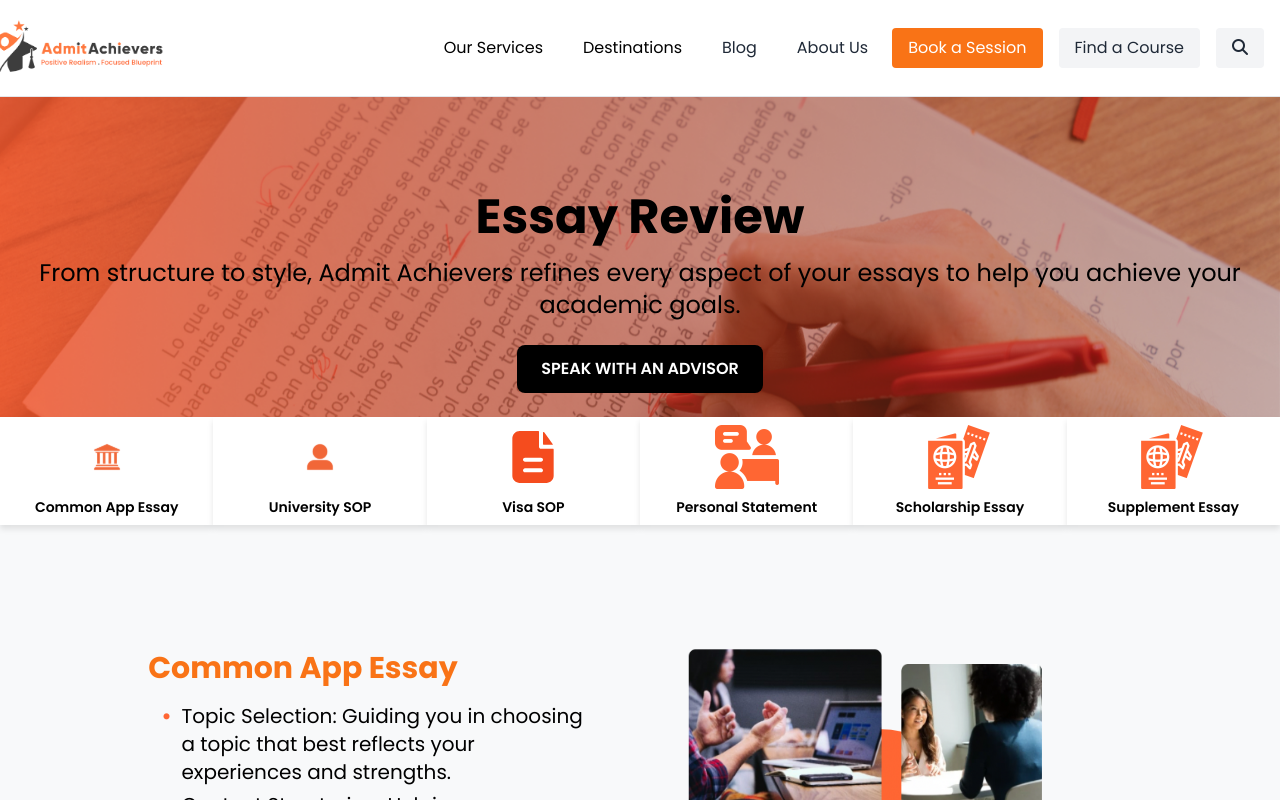
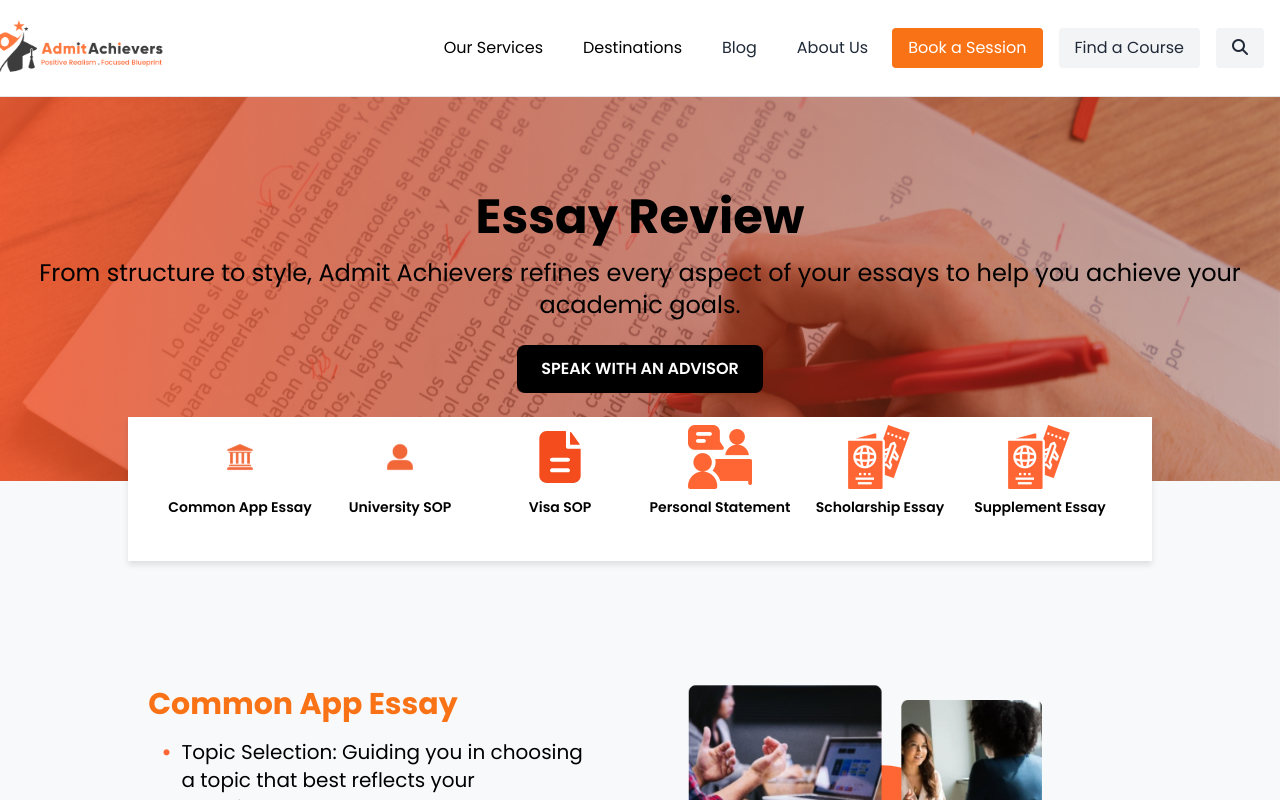
Before and after one commit to AradhyaDixit18/Admit_Achievers_Frontend, a React (Create React App) app: page /essay-review in a window 1280 px wide. Shown: the top 800 px of the page. Built offline with nearby package versions, Linux system fonts and the light colour scheme.

Commit message:
changes made

```diff
--- a/src/pages/EssayReview/EssayReview.css
+++ b/src/pages/EssayReview/EssayReview.css
@@ -46,3 +46,9 @@
 .faq-container {
     margin-top: 1rem; /* Adjust top margin as needed */
 }
+
+
+.main-icons{
+    margin-left: 10%;
+    width: 80%;
+}
--- a/src/pages/EssayReview/EssayReview.js
+++ b/src/pages/EssayReview/EssayReview.js
@@ -32,33 +32,35 @@ const EssayReview = () => {
                 </div>
                 </div>
                 <div className="relative container mx-auto z-20 -mt-16">
-    <div className="grid grid-cols-1 sm:grid-cols-2 md:grid-cols-3 lg:grid-cols-6 gap-0 ">
-        <div className="flex flex-col items-center bg-white shadow-md p-2">
-            <img src={UniversitySelection} alt="University Selection" className="h-16 w-16" />
+    <div className="flex flex-wrap justify-center gap-0 bg-white shadow-md h-36 main-icons ">
+        <div className="flex flex-col items-center h-40 w-40">
+            <img src={UniversitySelection} alt="University Selection" className="h-16 w-16 mt-2" />
             <p className="mt-2 text-sm font-semibold text-center">Common App Essay</p>
         </div>
-        <div className="flex flex-col items-center bg-white shadow-md p-2">
-            <img src={ProfileEvaluation} alt="Profile Evaluation" className="h-16 w-16" />
+        <div className="flex flex-col items-center h-40 w-40">
+            <img src={ProfileEvaluation} alt="Profile Evaluation" className="h-16 w-16 mt-2" />
             <p className="mt-2 text-sm font-semibold text-center">University SOP</p>
         </div>
-        <div className="flex flex-col items-center bg-white shadow-md p-2">
-            <img src={DocumentEditing} alt="Document Editing" className="h-16 w-16" />
+        <div className="flex flex-col items-center h-40 w-40">
+            <img src={DocumentEditing} alt="Document Editing" className="h-16 w-16 mt-2" />
             <p className="mt-2 text-sm font-semibold text-center">Visa SOP</p>
         </div>
-        <div className="flex flex-col items-center bg-white shadow-md p-2">
-            <img src={AdmissionInterview} alt="Interview Preparation" className="h-16 w-16" />
+        <div className="flex flex-col items-center h-40 w-40">
+            <img src={AdmissionInterview} alt="Interview Preparation" className="h-16 w-16 mt-2" />
             <p className="mt-2 text-sm font-semibold text-center">Personal Statement</p>
         </div>
-        <div className="flex flex-col items-center bg-white shadow-md p-2">
-            <img src={AdmissionsVisa} alt="Visa Assistance" className="h-16 w-16" />
+        <div className="flex flex-col items-center h-40 w-40">
+            <img src={AdmissionsVisa} alt="Visa Assistance" className="h-16 w-16 mt-2" />
             <p className="mt-2 text-sm font-semibold text-center">Scholarship Essay</p>
         </div>
-        <div className="flex flex-col items-center bg-white shadow-md p-2">
-            <img src={AdmissionsVisa} alt="Visa Assistance" className="h-16 w-16" />
+        <div className="flex flex-col items-center h-40 w-40">
+            <img src={AdmissionsVisa} alt="Visa Assistance" className="h-16 w-16 mt-2" />
             <p className="mt-2 text-sm font-semibold text-center">Supplement Essay</p>
         </div>
     </div>
 </div>
+
+
 
 
 
```
